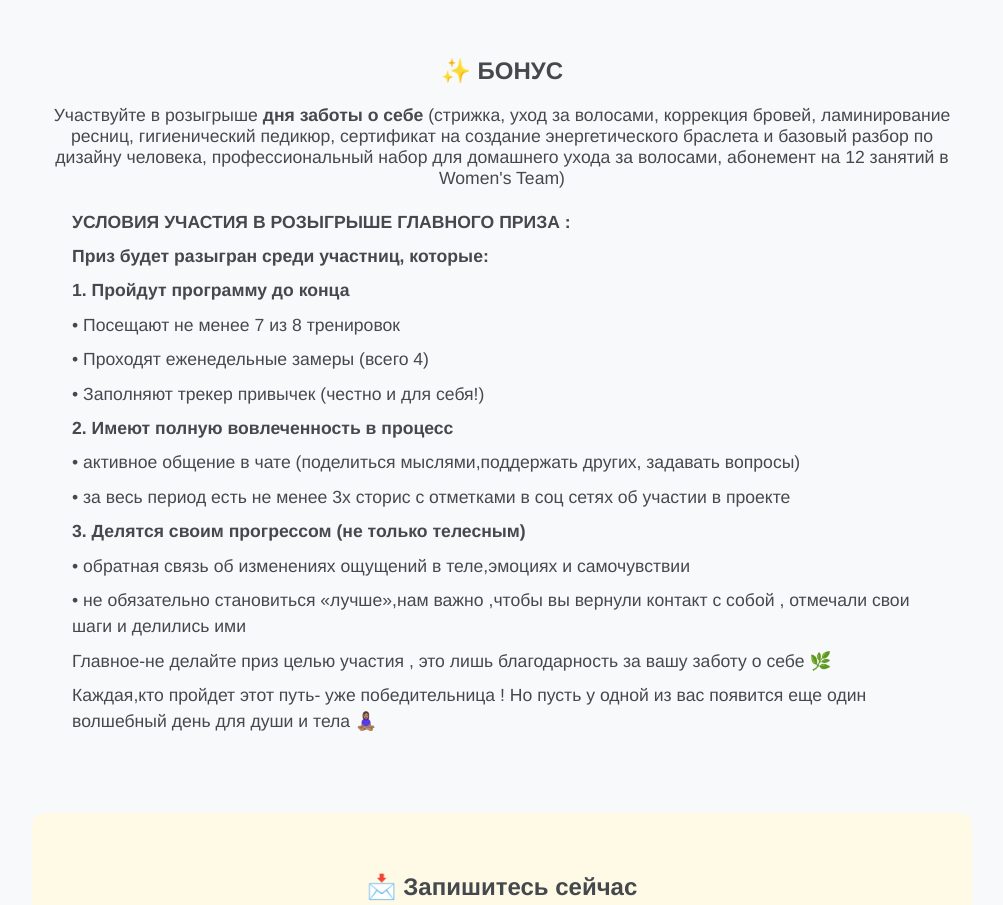
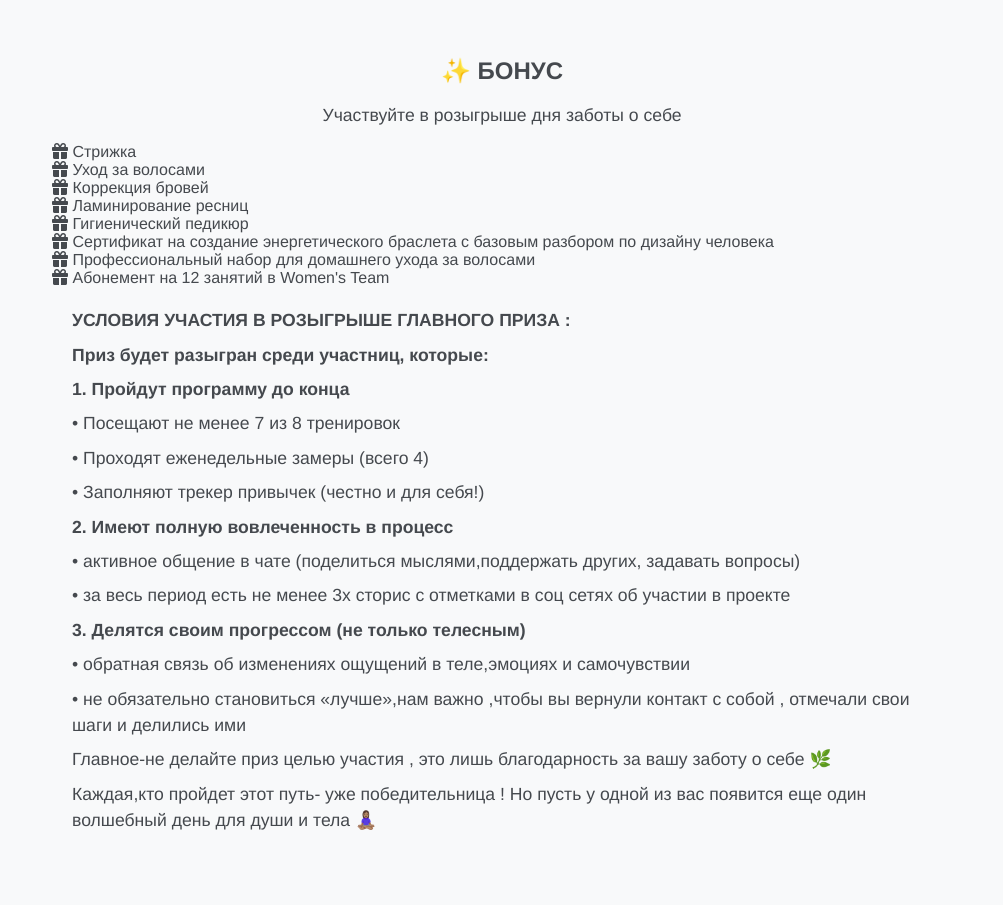
Before and after one commit to osadchy22/womans_team, a plain HTML site: page index.html in a window 1280 px wide. Shown: the part 1258-2163 px from the top of the page, without its empty margins (138-1141 px from the left). Drawn offline with Linux system fonts and the light colour scheme.

Commit message:
Update index.html

```diff
--- a/index.html
+++ b/index.html
@@ -39,7 +39,42 @@
 
     <section class="bonus">
     <h2>✨ БОНУС</h2>
-    <p>Участвуйте в розыгрыше <strong>дня заботы о себе</strong> (стрижка, уход за волосами, коррекция бровей, ламинирование ресниц, гигиенический педикюр, сертификат на создание энергетического браслета и базовый разбор по дизайну человека, профессиональный набор для домашнего ухода за волосами, абонемент на 12 занятий в Women's Team)</p>
+    <p class="bonus-intro">Участвуйте в розыгрыше дня заботы о себе</p>
+
+    <div class="prizes-list">
+        <div class="prize-item">
+            <i class="fas fa-gift prize-icon"></i>
+            <span>Стрижка</span>
+        </div>
+        <div class="prize-item">
+            <i class="fas fa-gift prize-icon"></i>
+            <span>Уход за волосами</span>
+        </div>
+        <div class="prize-item">
+            <i class="fas fa-gift prize-icon"></i>
+            <span>Коррекция бровей</span>
+        </div>
+        <div class="prize-item">
+            <i class="fas fa-gift prize-icon"></i>
+            <span>Ламинирование ресниц</span>
+        </div>
+        <div class="prize-item">
+            <i class="fas fa-gift prize-icon"></i>
+            <span>Гигиенический педикюр</span>
+        </div>
+        <div class="prize-item">
+            <i class="fas fa-gift prize-icon"></i>
+            <span>Сертификат на создание энергетического браслета с базовым разбором по дизайну человека</span>
+        </div>
+        <div class="prize-item">
+            <i class="fas fa-gift prize-icon"></i>
+            <span>Профессиональный набор для домашнего ухода за волосами</span>
+        </div>
+        <div class="prize-item">
+            <i class="fas fa-gift prize-icon"></i>
+            <span>Абонемент на 12 занятий в Women's Team</span>
+        </div>
+    </div>
 
     <div class="bonus-conditions">
         <p><strong>УСЛОВИЯ УЧАСТИЯ В РОЗЫГРЫШЕ ГЛАВНОГО ПРИЗА :</strong></p>
@@ -57,7 +92,7 @@
         <p>Главное-не делайте приз целью участия , это лишь благодарность за вашу заботу о себе 🌿</p>
         <p>Каждая,кто пройдет этот путь- уже победительница ! Но пусть у одной из вас появится еще один волшебный день для души и тела 🧘🏽‍♀️</p>
     </div>
-    </section>
+</section>
 
     <section id="form" class="form-section">
         <h2>📩 Запишитесь сейчас</h2>
```
